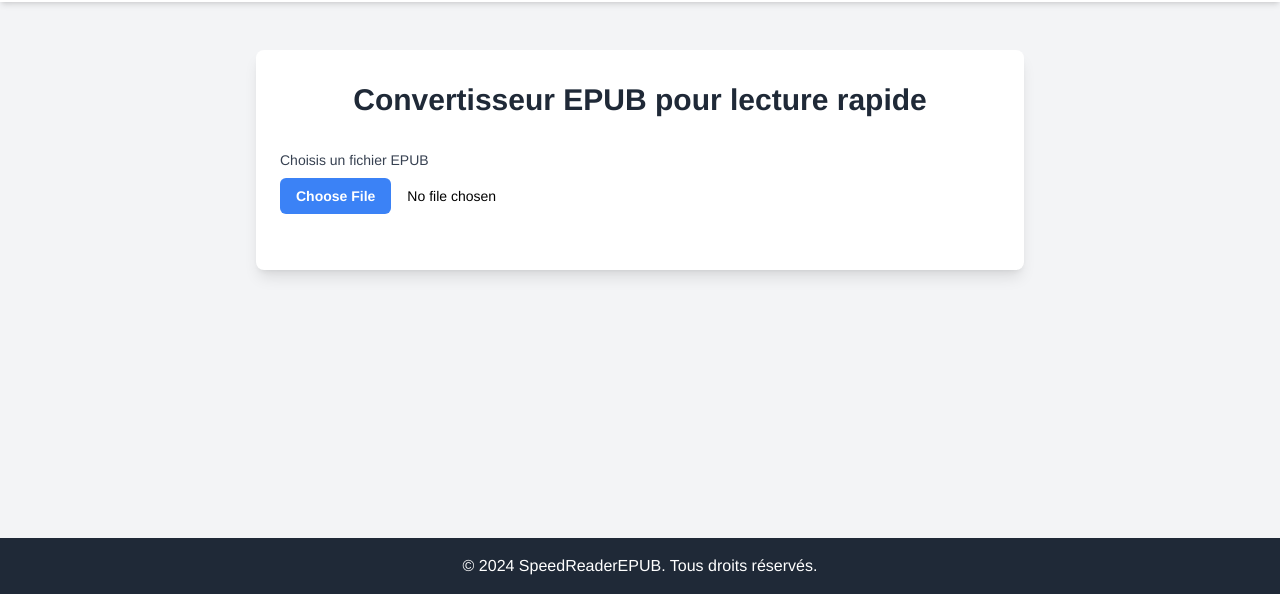
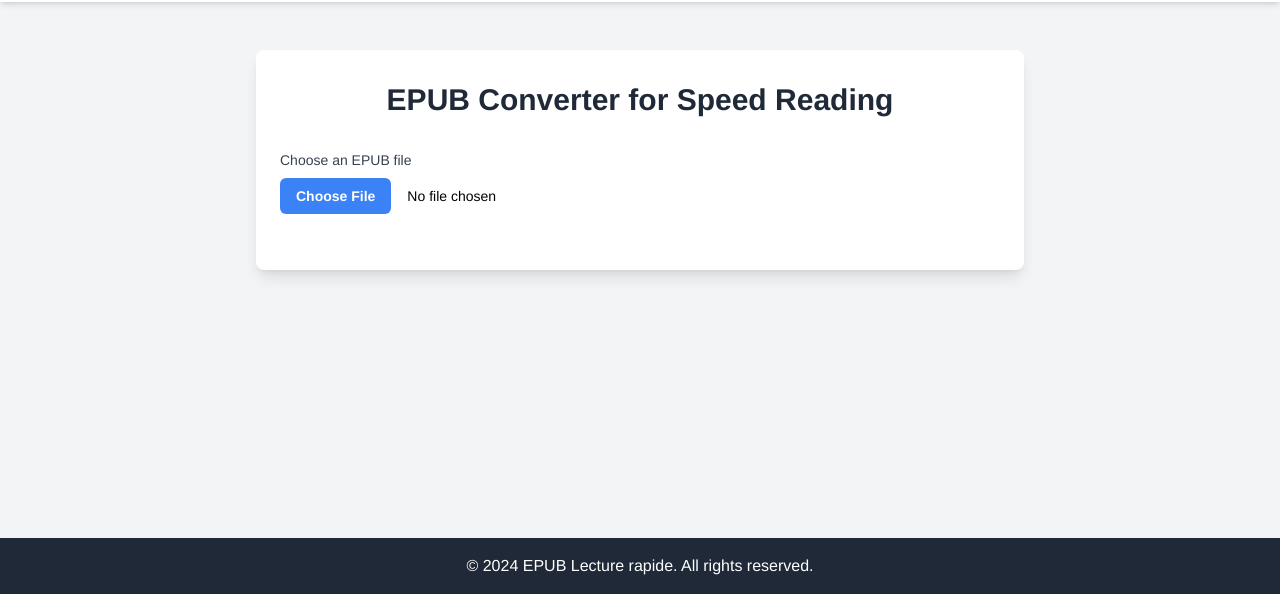
Before and after one commit to drslid/EPUB-FastReader, a plain HTML site: page index.html in a window 1280 px wide. Shown: the part 206-800 px from the top of the page. Drawn offline with nearby package versions, Linux system fonts and the light colour scheme.

Commit message:
update converter

```diff
--- a/index.html
+++ b/index.html
@@ -3,7 +3,7 @@
 <head>
     <meta charset="UTF-8">
     <meta name="viewport" content="width=device-width, initial-scale=1.0">
-    <title>Convertisseur EPUB pour lecture rapide</title>
+    <title>EPUB Converter for Speed Reading</title>
     <script src="https://cdnjs.cloudflare.com/ajax/libs/jszip/3.10.1/jszip.min.js"></script>
     <script src="https://cdn.jsdelivr.net/npm/epubjs/dist/epub.min.js"></script>
     <script src="https://cdn.tailwindcss.com"></script>
@@ -30,9 +30,9 @@
     <main class="flex-grow container mx-auto py-12 px-4 sm:px-6 lg:px-8">
         <div class="max-w-3xl mx-auto bg-white shadow-lg rounded-lg overflow-hidden">
             <div class="px-6 py-8">
-                <h1 class="text-3xl font-bold text-center text-gray-800 mb-8">Convertisseur EPUB pour lecture rapide</h1>
+                <h1 class="text-3xl font-bold text-center text-gray-800 mb-8">EPUB Converter for Speed Reading</h1>
                 <div class="mb-6">
-                    <label for="epubFile" class="block text-sm font-medium text-gray-700 mb-2">Choisis un fichier EPUB</label>
+                    <label for="epubFile" class="block text-sm font-medium text-gray-700 mb-2">Choose an EPUB file</label>
                     <input type="file" id="epubFile" accept=".epub" class="block w-full text-sm
                         file:mr-4 file:py-2 file:px-4
                         file:rounded-md file:border-0
@@ -48,7 +48,7 @@
 
     <footer class="bg-gray-800 text-white py-4">
         <div class="container mx-auto text-center">
-            <p>&copy; 2024 SpeedReaderEPUB. Tous droits réservés.</p>
+            <p>&copy; 2024 EPUB Lecture rapide. All rights reserved.</p>
         </div>
     </footer>
 
```
Also changed, not shown: README.md, 1 other file.
